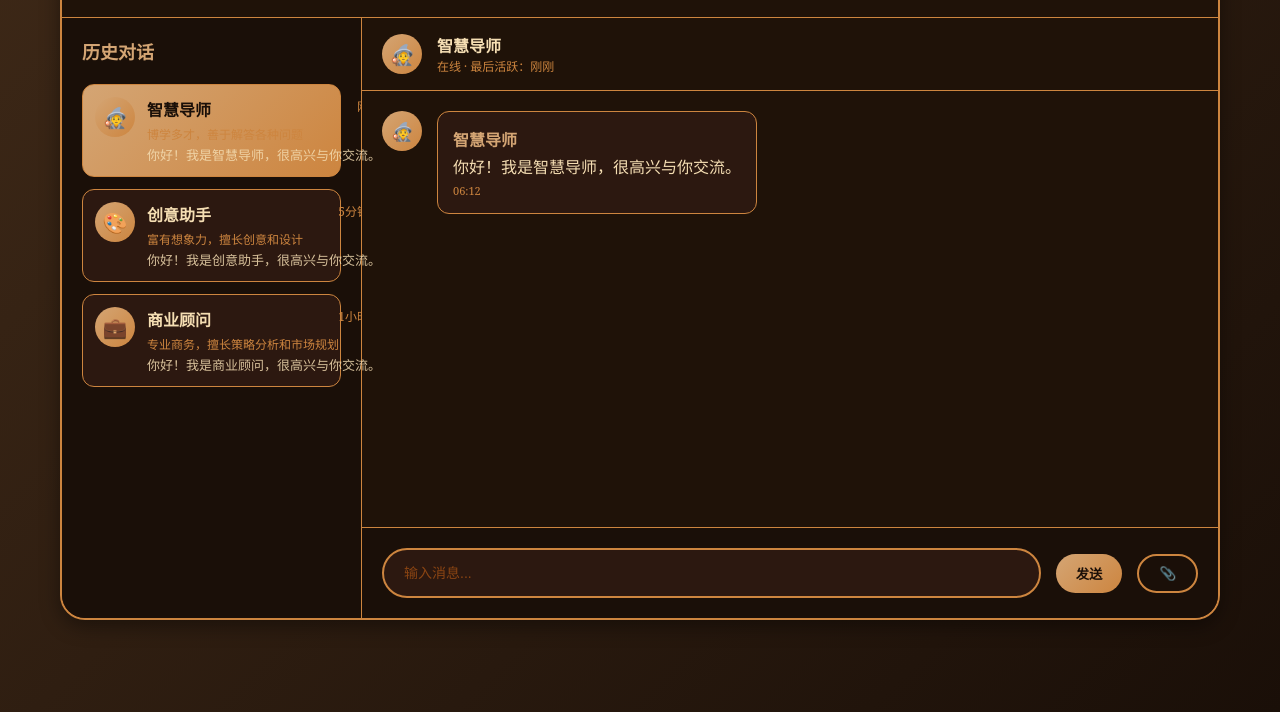
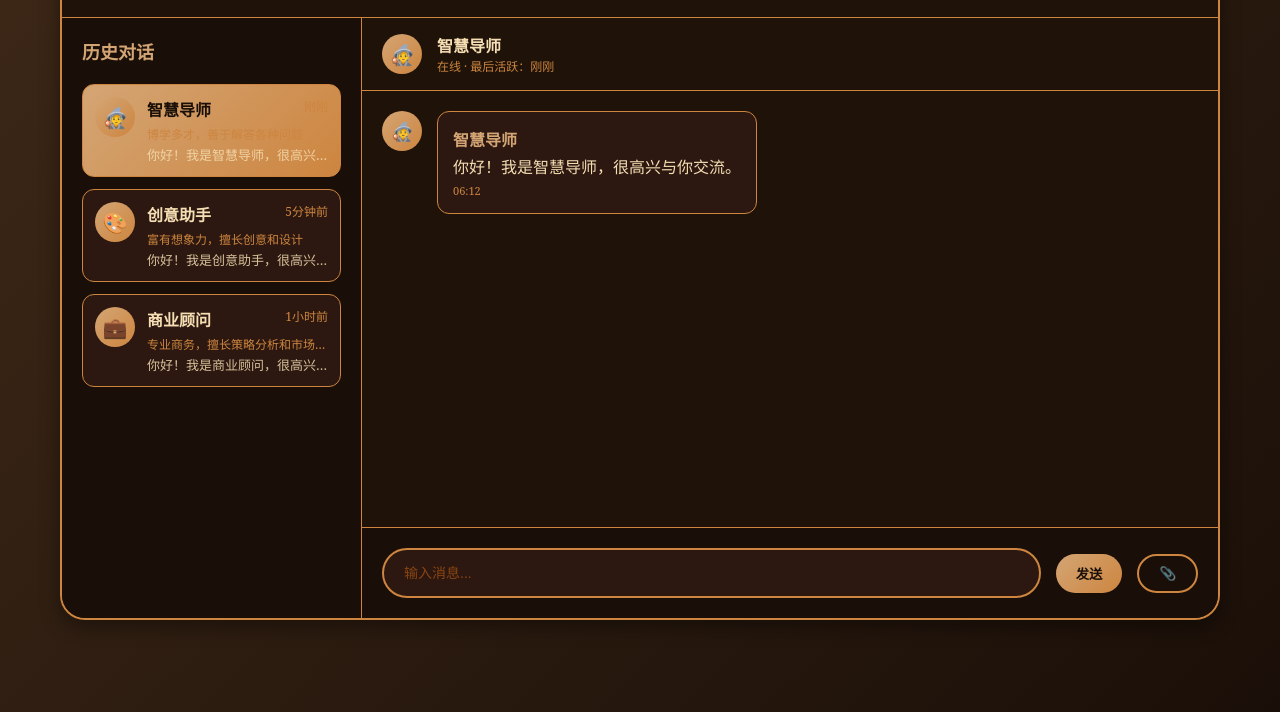
Before and after one commit to 9963KK/roleplay, a website built with Vite: page index.html in a window 1280 px wide. Shown: the part 88-800 px from the top of the page. Built offline with nearby package versions, Linux system fonts and the light colour scheme.

Commit message:
style(ui): 防止文本出框——历史列表/消息/头部名称溢出处理与断词换行

```diff
--- a/src/style.css
+++ b/src/style.css
@@ -115,6 +115,7 @@ body {
   border-radius: 12px;
   cursor: pointer;
   transition: all 0.2s ease;
+  overflow: hidden; /* 防止内容溢出边框 */
 }
 
 .history-item:hover {
@@ -139,11 +140,11 @@ body {
   flex-shrink: 0;
 }
 
-.history-main { flex: 1; }
-.history-title { display: flex; justify-content: space-between; margin-bottom: 4px; }
-.history-name { font-weight: bold; }
+.history-main { flex: 1; min-width: 0; }
+.history-title { display: flex; justify-content: space-between; margin-bottom: 4px; gap: 8px; min-width: 0; }
+.history-name { font-weight: bold; flex: 1; min-width: 0; overflow: hidden; text-overflow: ellipsis; white-space: nowrap; }
 .history-time { color: #cd853f; font-size: 12px; }
-.history-desc { color: #cd853f; font-size: 12px; margin-bottom: 2px; }
+.history-desc { color: #cd853f; font-size: 12px; margin-bottom: 2px; white-space: nowrap; overflow: hidden; text-overflow: ellipsis; }
 .history-preview { color: #f5deb3; opacity: 0.85; font-size: 13px; white-space: nowrap; overflow: hidden; text-overflow: ellipsis; }
 /* 防止长文本撑破布局 */
 .history-name, .history-desc, .history-preview { overflow: hidden; text-overflow: ellipsis; }
@@ -188,6 +189,9 @@ body {
 .character-name {
   font-weight: bold;
   font-size: 16px;
+  white-space: nowrap;
+  overflow: hidden;
+  text-overflow: ellipsis;
 }
 
 .character-desc {
@@ -208,6 +212,7 @@ body {
   display: flex;
   align-items: center;
   gap: 15px;
+  min-width: 0;
 }
 
 /* 顶部人物切换条 */
@@ -303,6 +308,7 @@ body {
   border-radius: 12px;
   padding: 15px;
   max-width: 70%;
+  word-break: break-word; /* 长词换行 */
 }
 
 .message.user .message-content {
```
